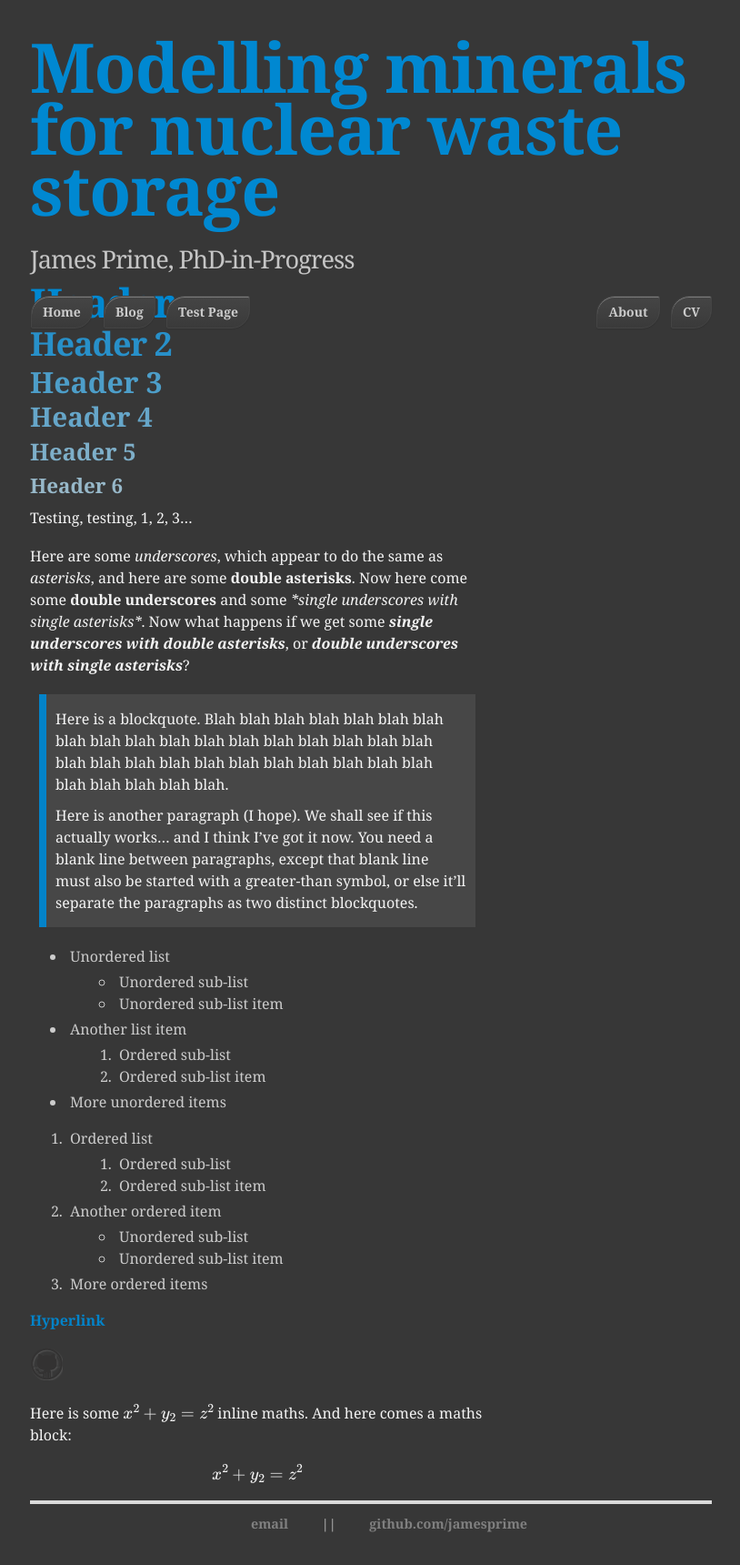
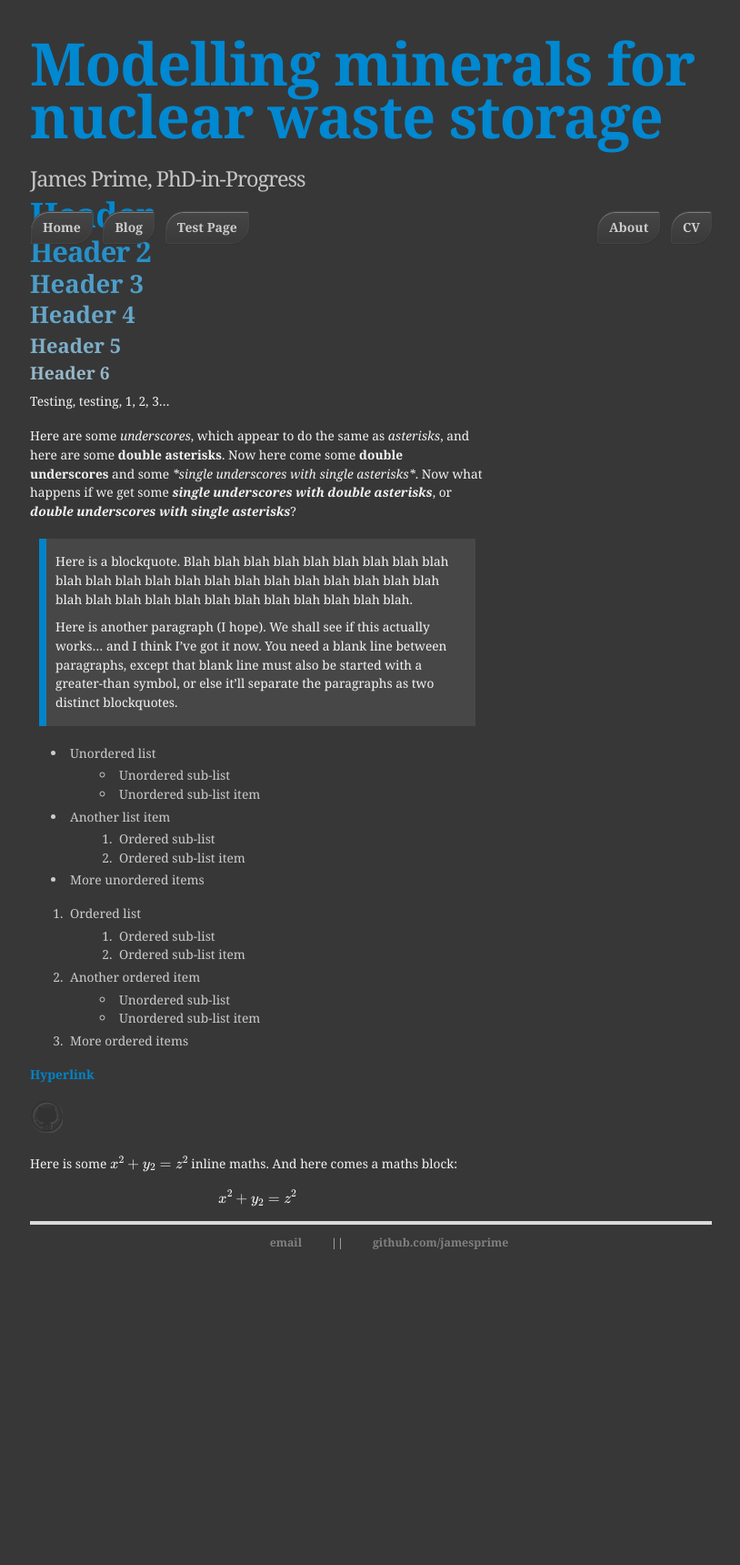
Before and after one commit to jamesprime/jamesprime.github.io, a Jekyll site: the page built from _pages/dhtest/index.md, in a window 1280 px wide. Shown: the whole page at 91% size, without its empty margins (232-1046 px from the left). Built offline with Jekyll 4.4.1, drawn with Linux system fonts in a browser that asks for light colours; nearby versions of some CDN libraries; formulas are drawn with MathJax 3; after the commit the page ends 1410 px from its top, so only the background shows below that.

Commit message:
Updated _sass/uberduper.scss
Changed body font back to 86%

```diff
--- a/_sass/uberduper.scss
+++ b/_sass/uberduper.scss
@@ -5,7 +5,7 @@
 body {
     background: #373737;
     color: #e5e5e5;
-    font: 100% Merriweather, Georgia, Charter, 'Bitstream Charter', serif;
+    font: 86% Merriweather, Georgia, Charter, 'Bitstream Charter', serif;
     line-height: 1.2em;
     margin: 0 auto;
     padding: 0;
```
